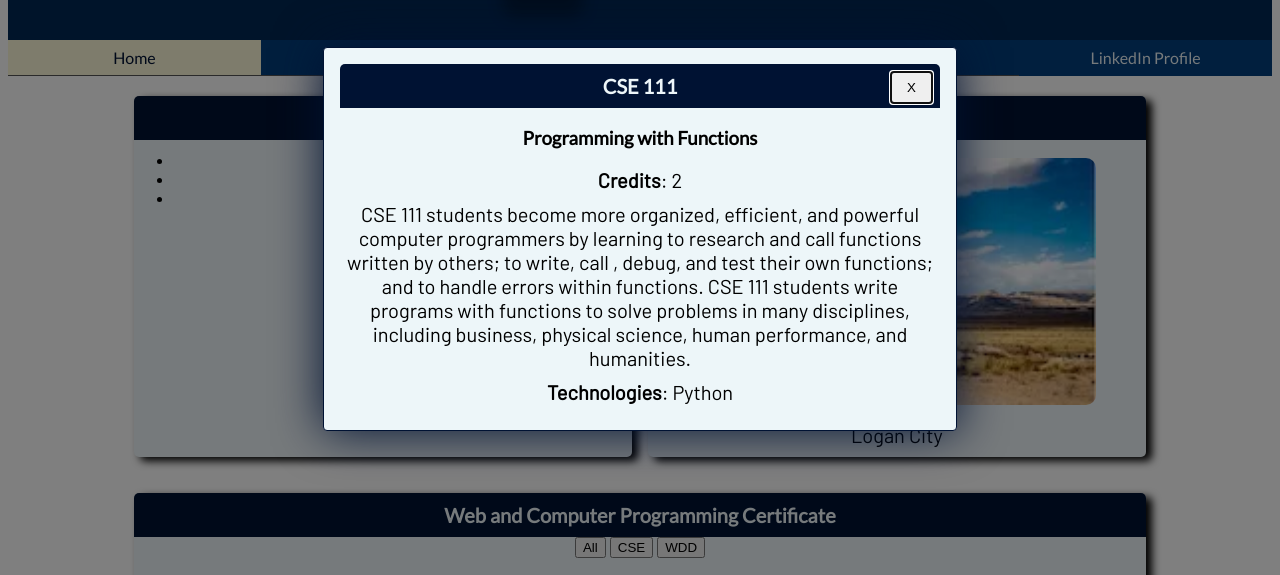
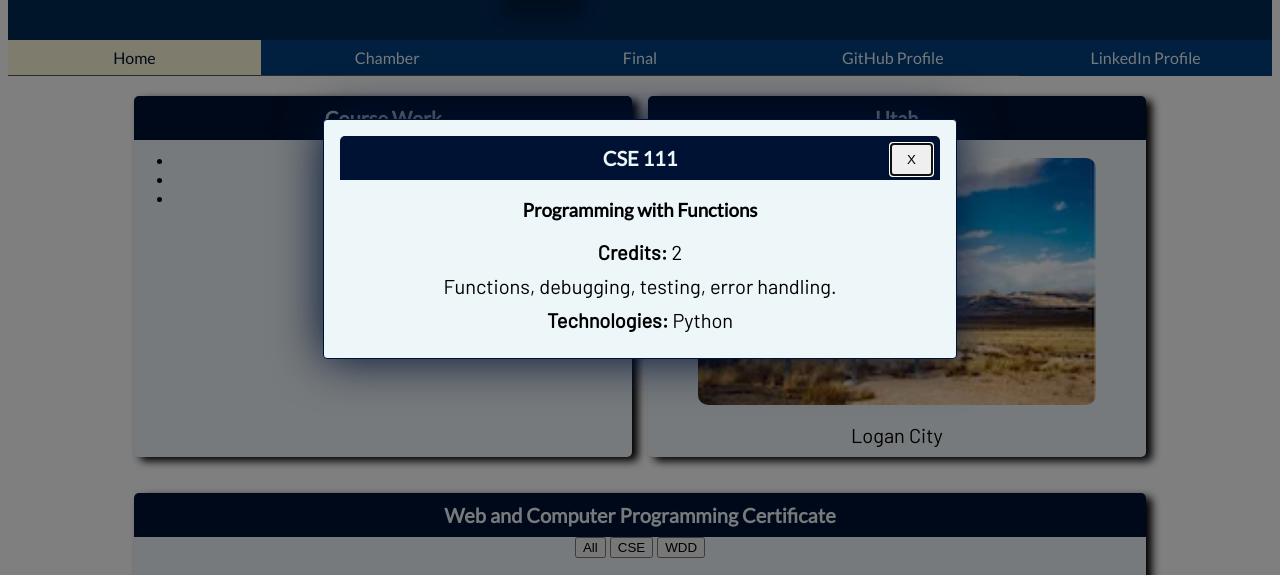
Before and after one commit to christopherlinford/wdd231, a plain HTML site: page index.html in a window 1280 px wide. Both pictures are taken after a click on the element "CSE 111". Shown: the part 161-736 px from the top of the page. Drawn offline with Linux system fonts and the light colour scheme.

Commit message:
update index again

```diff
--- a/index.html
+++ b/index.html
@@ -12,10 +12,11 @@
     <link href="https://fonts.googleapis.com/css2?family=Barlow&family=Lato&display=swap" rel="stylesheet">
     <link rel="stylesheet" href="styles/small.css">
     <link rel="stylesheet" href="styles/large.css">
-    <script src="scripts/navigation.js" defer></script>
-    <script src="scripts/date.js" defer></script>
-    <script src="scripts/course.js" defer></script>
-    <script src="scripts/main.js" defer></script>
+    <script src="scripts/course1.js" defer></script>
+    <script src="scripts/footer.js" defer></script>
+    <script src="scripts/navigation1.js" defer></script>
+
+
 
 </head>
 
--- /dev/null
+++ b/scripts/course1.js
@@ -0,0 +1,138 @@
+document.addEventListener("DOMContentLoaded", () => {
+    const certificates = {
+        "Web and Computer Programming": {
+            container: document.querySelector(".boxcertificate01"),
+            totalCreditsElement: document.getElementById("totalCreditsCert01"),
+        },
+    };
+
+    const courses = [
+        {
+            subject: "CSE",
+            number: 110,
+            title: "Introduction to Programming",
+            credits: 2,
+            certificate: "Web and Computer Programming",
+            description: "This course introduces programming fundamentals.",
+            technology: ["Python"],
+            completed: true,
+        },
+        {
+            subject: "WDD",
+            number: 130,
+            title: "Web Fundamentals",
+            credits: 2,
+            certificate: "Web and Computer Programming",
+            description: "Intro to HTML, CSS, and careers in web development.",
+            technology: ["HTML", "CSS"],
+            completed: true,
+        },
+        {
+            subject: "CSE",
+            number: 111,
+            title: "Programming with Functions",
+            credits: 2,
+            certificate: "Web and Computer Programming",
+            description: "Functions, debugging, testing, error handling.",
+            technology: ["Python"],
+            completed: true,
+        },
+        {
+            subject: "CSE",
+            number: 210,
+            title: "Programming with Classes",
+            credits: 2,
+            certificate: "Web and Computer Programming",
+            description: "Intro to classes, encapsulation, inheritance, polymorphism.",
+            technology: ["C#"],
+            completed: true,
+        },
+        {
+            subject: "WDD",
+            number: 131,
+            title: "Dynamic Web Fundamentals",
+            credits: 2,
+            certificate: "Web and Computer Programming",
+            description: "Interactive sites using JavaScript.",
+            technology: ["HTML", "CSS", "JavaScript"],
+            completed: true,
+        },
+        {
+            subject: "WDD",
+            number: 231,
+            title: "Frontend Web Development I",
+            credits: 2,
+            certificate: "Web and Computer Programming",
+            description: "User experience, accessibility, APIs.",
+            technology: ["HTML", "CSS", "JavaScript"],
+            completed: false,
+        },
+    ];
+
+    function outputCourses(courseList) {
+        courseList.forEach((course) => {
+            const courseDiv = document.createElement("div");
+            courseDiv.classList.add("course", course.completed ? "courseComplete" : "courseNoComplete");
+            courseDiv.setAttribute("data-subject", course.subject);
+            courseDiv.setAttribute("data-credits", course.credits);
+
+            const title = document.createElement("h3");
+            title.textContent = `${course.subject} ${course.number}`;
+            courseDiv.appendChild(title);
+
+            const cert = certificates[course.certificate];
+            if (cert) {
+                cert.container.appendChild(courseDiv);
+            }
+
+            courseDiv.addEventListener("click", () => displayCourseDetails(course));
+        });
+
+        updateCredits("ALL");
+    }
+
+    function updateCredits(filter) {
+        let totalCredits = 0;
+        document.querySelectorAll(".course").forEach((course) => {
+            const subject = course.getAttribute("data-subject").toUpperCase();
+            const credits = parseInt(course.getAttribute("data-credits"), 10);
+            if (filter === "ALL" || subject === filter) {
+                totalCredits += credits;
+            }
+        });
+
+        certificates["Web and Computer Programming"].totalCreditsElement.innerHTML =
+            `<strong>Total Credits:</strong> ${totalCredits}`;
+    }
+
+    document.querySelectorAll(".boxButton button").forEach((button) => {
+        button.addEventListener("click", () => {
+            const filter = button.value.toUpperCase();
+            document.querySelectorAll(".course").forEach((course) => {
+                const subject = course.getAttribute("data-subject").toUpperCase();
+                course.style.display = (filter === "ALL" || subject === filter) ? "block" : "none";
+            });
+            updateCredits(filter);
+        });
+    });
+
+    function displayCourseDetails(course) {
+        const modal = document.getElementById("courses-details");
+        if (!modal) return;
+
+        modal.innerHTML = `
+            <button id="closeModal">X</button>
+            <h2>${course.subject} ${course.number}</h2>
+            <h3>${course.title}</h3>
+            <p><strong>Credits:</strong> ${course.credits}</p>
+            <p>${course.description}</p>
+            <p><strong>Technologies:</strong> ${course.technology.join(", ")}</p>
+        `;
+        modal.showModal();
+
+        document.getElementById("closeModal").addEventListener("click", () => modal.close());
+    }
+
+    outputCourses(courses);
+    document.querySelector('.boxButton button[value="all"]')?.click();
+});
--- /dev/null
+++ b/scripts/footer.js
@@ -0,0 +1,11 @@
+document.addEventListener("DOMContentLoaded", () => {
+    const yearSpan = document.getElementById("year") || document.getElementById("currentyear");
+    if (yearSpan) {
+        yearSpan.textContent = new Date().getFullYear();
+    }
+
+    const modSpan = document.getElementById("lastModified");
+    if (modSpan) {
+        modSpan.textContent = `Last Modified: ${document.lastModified}`;
+    }
+});
--- /dev/null
+++ b/scripts/navigation1.js
@@ -0,0 +1,11 @@
+document.addEventListener("DOMContentLoaded", () => {
+    const hamButton = document.querySelector("#menu") || document.querySelector("#menuBtn");
+    const nav = document.querySelector("nav") || document.getElementById("primaryNav");
+
+    if (hamButton && nav) {
+        hamButton.addEventListener("click", () => {
+            nav.classList.toggle("open");
+            hamButton.classList.toggle("open");
+        });
+    }
+});
```
